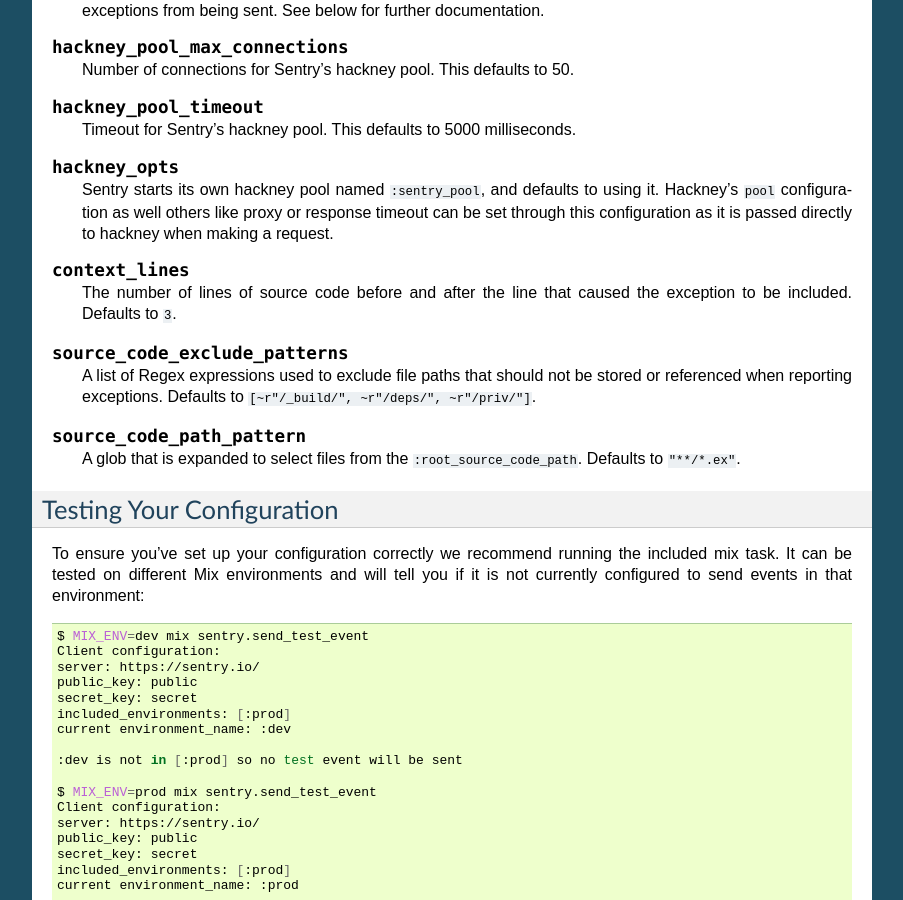
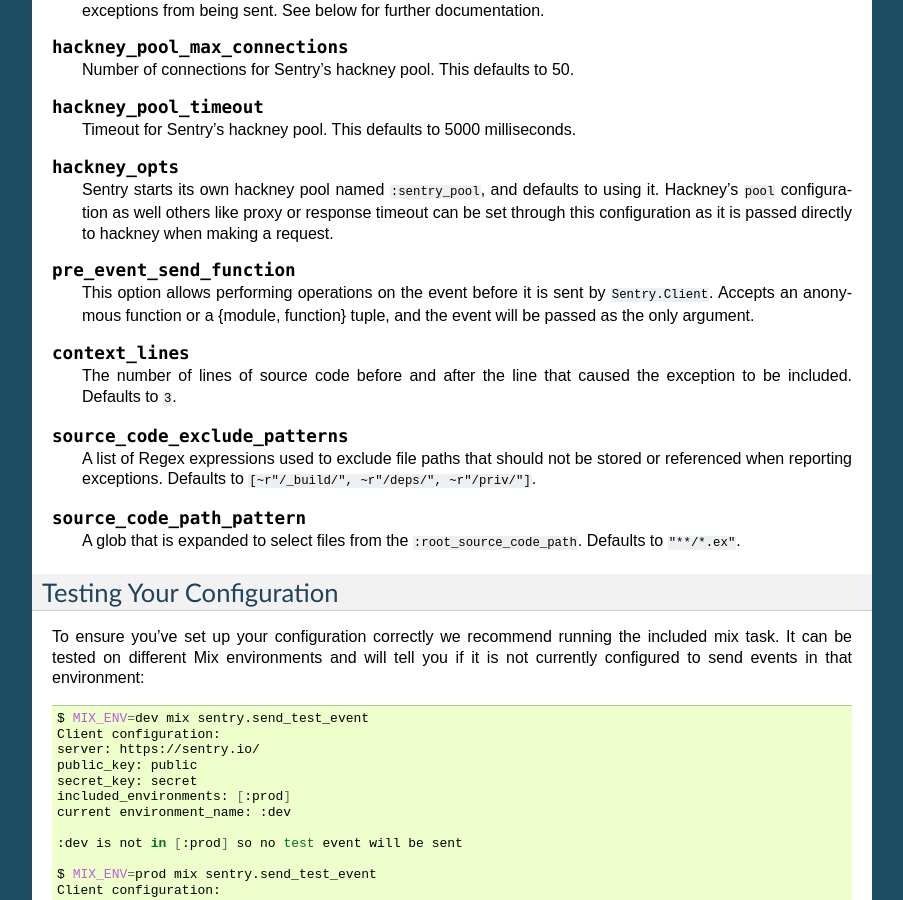
Before and after one commit to getsentry/sentry-elixir, a Sphinx documentation site: the page built from docs/config.rst, in a window 1280 px wide and 900 px high, scrolled down 1047 px. Shown: the whole window, without its empty margins (198-1101 px from the left). Built offline with Sphinx 7.4.7, drawn with Linux system fonts in a browser that asks for light colours; the version number could not be read and is left out.

Commit message:
add documentation

```diff
--- a/docs/config.rst
+++ b/docs/config.rst
@@ -77,6 +77,10 @@
 
   Sentry starts its own hackney pool named ``:sentry_pool``, and defaults to using it.  Hackney's ``pool`` configuration as well others like proxy or response timeout can be set through this configuration as it is passed directly to hackney when making a request.
 
+.. describe:: pre_event_send_function
+
+  This option allows performing operations on the event before it is sent by ``Sentry.Client``.  Accepts an anonymous function or a {module, function} tuple, and the event will be passed as the only argument.
+
 .. describe:: context_lines
 
   The number of lines of source code before and after the line that caused the exception to be included.  Defaults to ``3``.
```
Also changed, not shown: README.md (+1 -0 lines), 1 other file.
